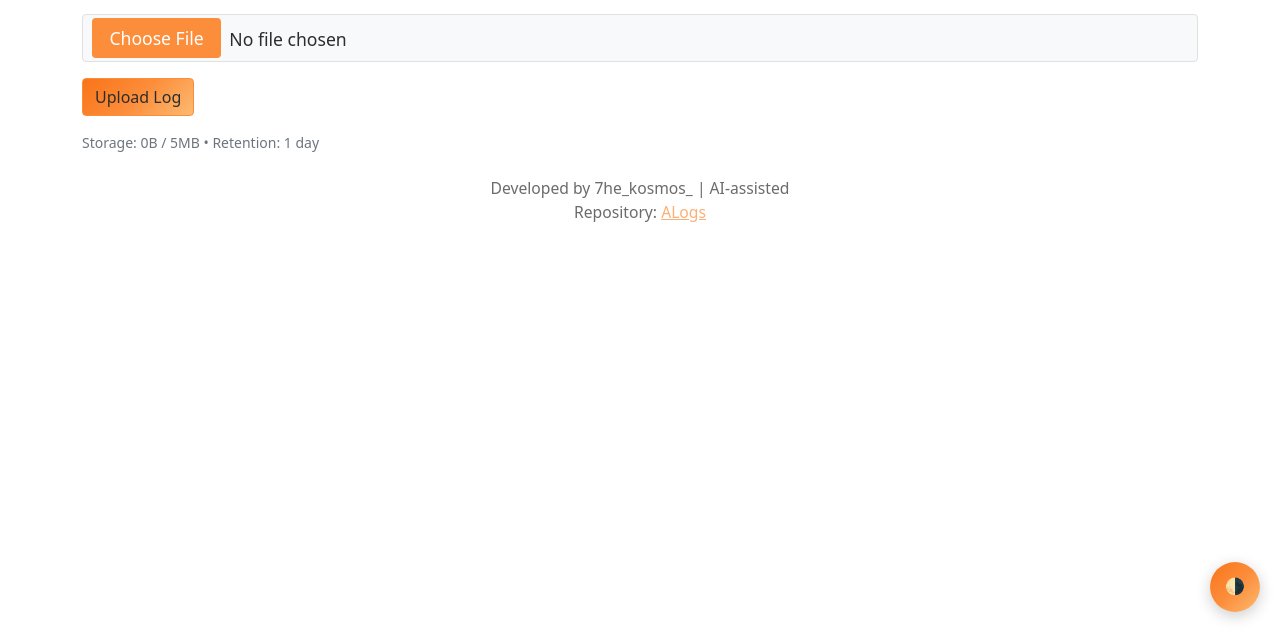
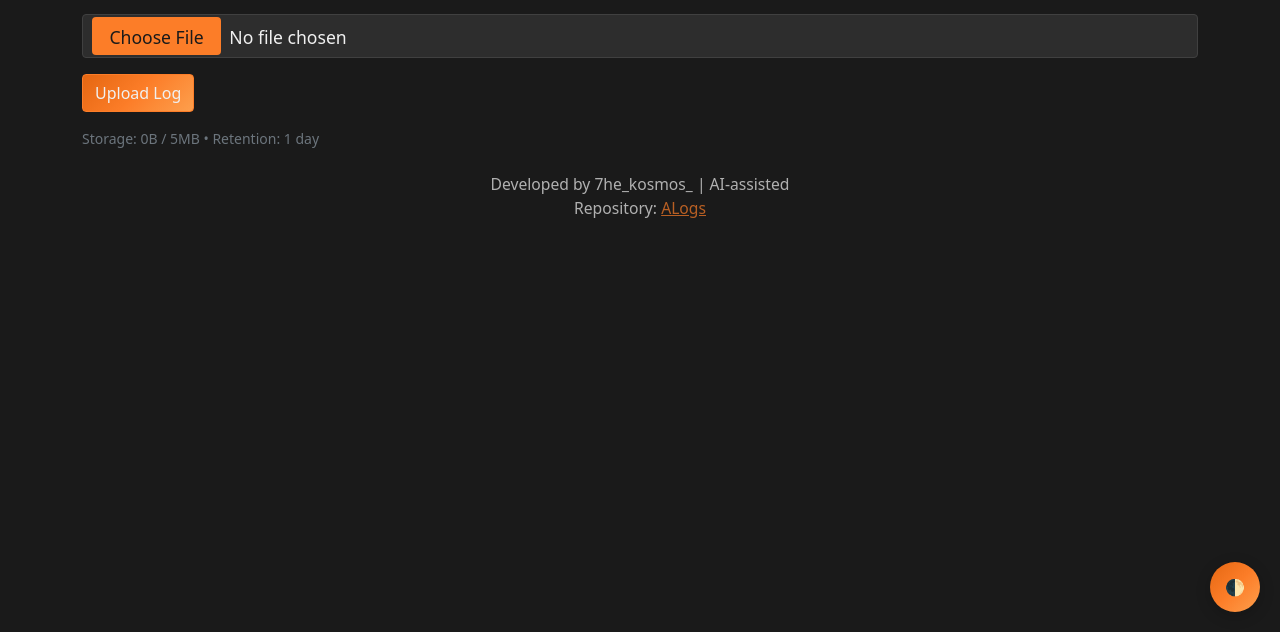
Before and after one commit to zKOSMOSz/ALogs, a plain HTML site: page public/index.html in a window 1280 px wide. Shown: the part 168-800 px from the top of the page. Drawn offline with nearby package versions, Linux system fonts and the light colour scheme.

Commit message:
fix bugs

```diff
--- a/public/index.html
+++ b/public/index.html
@@ -1,5 +1,5 @@
 <!DOCTYPE html>
-<html lang="en">
+<html lang="en" data-theme="dark">
 <head>
   <meta charset="UTF-8" />
   <meta name="viewport" content="width=device-width, initial-scale=1.0"/>
@@ -18,7 +18,7 @@
         <h2>ALogs</h2>
         <button class="btn btn-outline-primary" onclick="showList()">View Logs</button>
       </div>
-      <div class="mb-3 input-file-wrapper">
+      <div class="input-file-wrapper d-flex align-items-center">
         <input type="file" id="logFile" class="form-control" accept=".log,.txt,.php,.cs,.css,.sql,.md,.markdown,.mkd,.js,.jsx,.mjs,.json,.py,.rb,.rs,.sh,.bash,.zsh,.yaml,.yml,.xml,.conf,.ts,.tsx,.java,.c,.cpp,.h,.hpp,.go,.swift,.kt,.kts,.ini,.bat,.cmd,.ps1,.psm1,.toml,.properties,.env,.dockerfile,.gradle,.make,.mk,.pl,.pm,.vb,.asp,.aspx,.jsp,.vue,.scss,.sass,.less,.coffee,.dart,.erl,.ex,.exs,.groovy,.hs,.jl,.lua,.m,.matlab,.pas,.pp,.r,.scala,.sql,.tsx,.vb,.vbs,.wsf,.xhtml,.xsl,.yml,.cfg,.conf,.ini,.lst,.out,.dat,.csv,.tsv,.ts">
       </div>
       <button class="btn btn-primary" onclick="uploadLog()">Upload Log</button>
--- a/public/styles/main.css
+++ b/public/styles/main.css
@@ -222,19 +222,14 @@ h2, h3, h4 {
 
 input[type="file"] {
   width: 100%;
-  max-width: 100%;
-  min-width: 0;
-  height: 48px;
+  height: 44px;
   background: var(--card-bg) !important;
   color: var(--text-color) !important;
   border: 1px solid var(--border-color) !important;
   border-radius: 4px;
   padding: 0 0.5em;
-  transition: background-color 0.3s, color 0.3s, border-color 0.3s;
-  margin: 0;
+  font-size: 1.1em;
   box-sizing: border-box;
-  font-size: 1.1em;
-  line-height: 48px;
 }
 
 input[type="file"]::file-selector-button {
@@ -242,16 +237,32 @@ input[type="file"]::file-selector-button {
   color: var(--bg-color);
   border: none;
   border-radius: 4px;
-  height: 40px;                /* чуть меньше, чем у input */
+  height: 38px;
   padding: 0 1em;
-  margin: -7px 8px 0 0;         /* 3px сверху, 0 снизу */
+  margin: 2px 8px 0 0;
   min-width: 110px;
   font-size: 1em;
   cursor: pointer;
-  transition: background-color 0.3s, color 0.3s;
   display: inline-block;
-  line-height: 30px;
-  vertical-align: middle;
+  /* уберите line-height, vertical-align, margin-top/bottom */
+}
+
+input[type="file"]::file-selector-button,
+input[type="file"]:hover::file-selector-button,
+input[type="file"]:focus::file-selector-button,
+input[type="file"]:active::file-selector-button {
+  background: var(--primary-2) !important;
+  color: var(--bg-color) !important;
+  border: none;
+}
+
+input[type="file"]::file-selector-button:hover,
+input[type="file"]:hover::file-selector-button,
+input[type="file"]:focus::file-selector-button,
+input[type="file"]:active::file-selector-button {
+  background: var(--primary-1) !important;
+  color: var(--bg-color) !important;
+  opacity: 0.95;
 }
 
 [data-theme="dark"] input[type="file"] {
@@ -283,10 +294,18 @@ input[type="file"]::file-selector-button,
   transition: background-color 0.3s, color 0.3s, border-color 0.3s;
 }
 
+input[type="file"]::file-selector-button:hover,
+[data-theme="dark"] input[type="file"]::file-selector-button:hover {
+  background: var(--primary-1) !important;
+  color: var(--bg-color) !important;
+  opacity: 0.95;
+}
+
 .input-file-wrapper {
   width: 100%;
   margin-bottom: 1rem;
-  display: block;
+  display: flex;
+  align-items: center;
 }
 
 .dev-signature {
```
